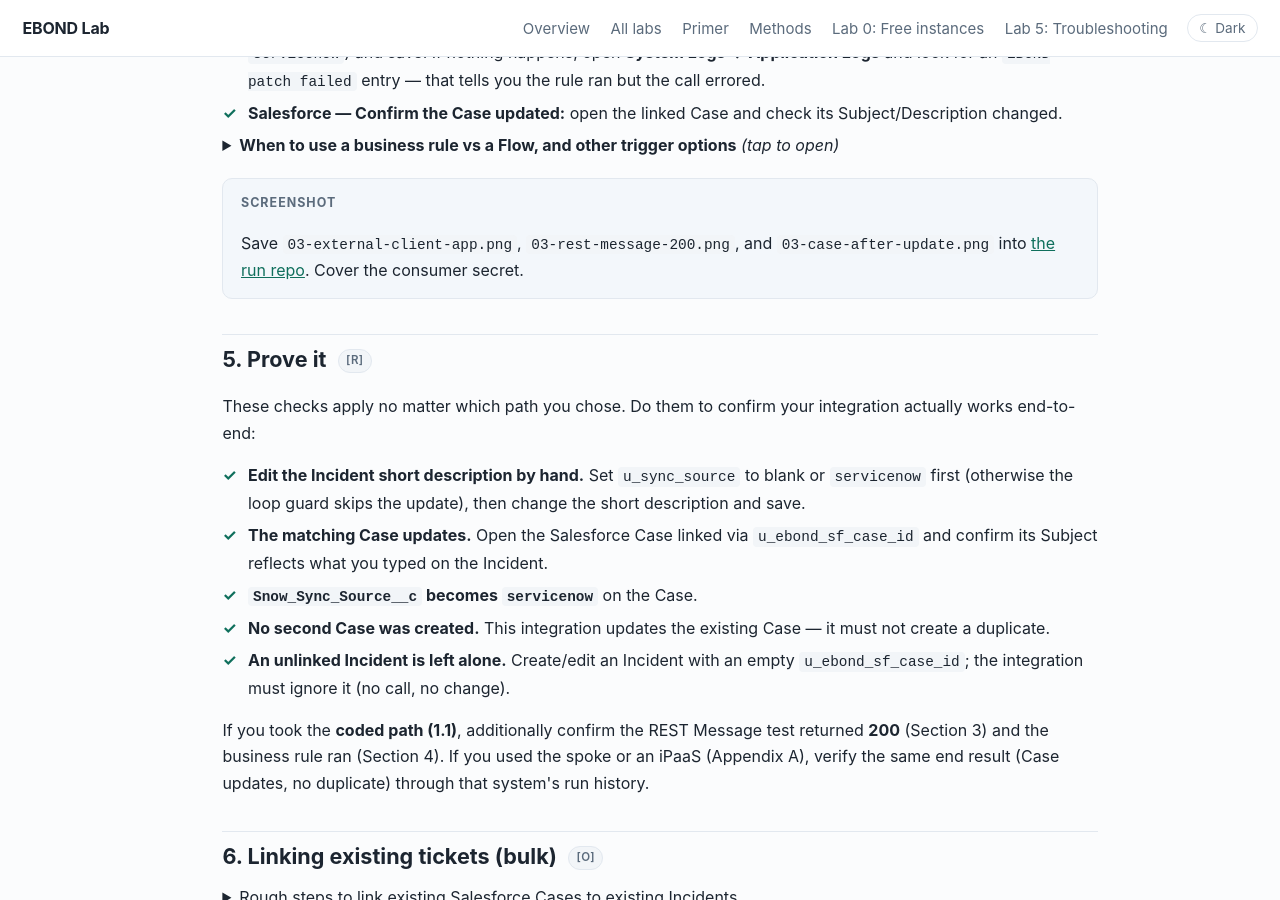
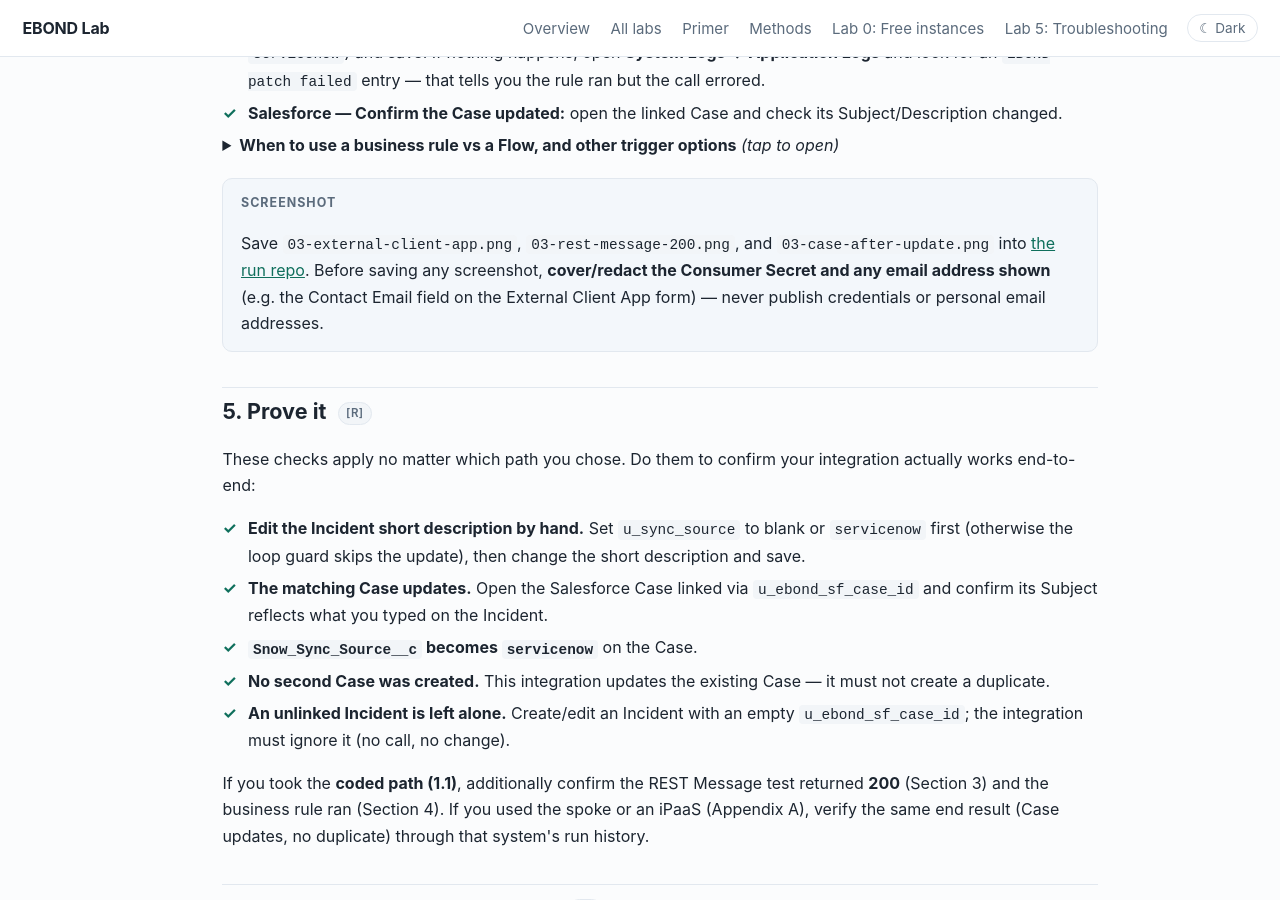
Before and after one commit to eltonaguiar/EBOND_ServiceNowSalesforce, a Jekyll site: the page built from site/labs/03-snow-to-salesforce.md, in a window 1280 px wide and 900 px high, scrolled down 6228 px. Built offline with Jekyll 4.4.1, drawn with Linux system fonts in a browser that asks for light colours.

Commit message:
lab 03: require redacting email + consumer secret in screenshots

```diff
--- a/site/labs/03-snow-to-salesforce.md
+++ b/site/labs/03-snow-to-salesforce.md
@@ -326,7 +326,7 @@ https://YOUR_DOMAIN.my.salesforce.com/services/oauth2/token
 
 <div class="note">
 <span class="label">Screenshot</span>
-<p>Save <code>03-external-client-app.png</code>, <code>03-rest-message-200.png</code>, and <code>03-case-after-update.png</code> into <a href="https://github.com/eltonaguiar/EBOND_ServiceNowSalesforce_RUN/blob/main/README.MD">the run repo</a>. Cover the consumer secret.</p>
+<p>Save <code>03-external-client-app.png</code>, <code>03-rest-message-200.png</code>, and <code>03-case-after-update.png</code> into <a href="https://github.com/eltonaguiar/EBOND_ServiceNowSalesforce_RUN/blob/main/README.MD">the run repo</a>. Before saving any screenshot, <strong>cover/redact the Consumer Secret and any email address shown</strong> (e.g. the Contact Email field on the External Client App form) — never publish credentials or personal email addresses.</p>
 </div>
 
 <h2 id="prove">5. Prove it <span class="req">[R]</span></h2>
```
